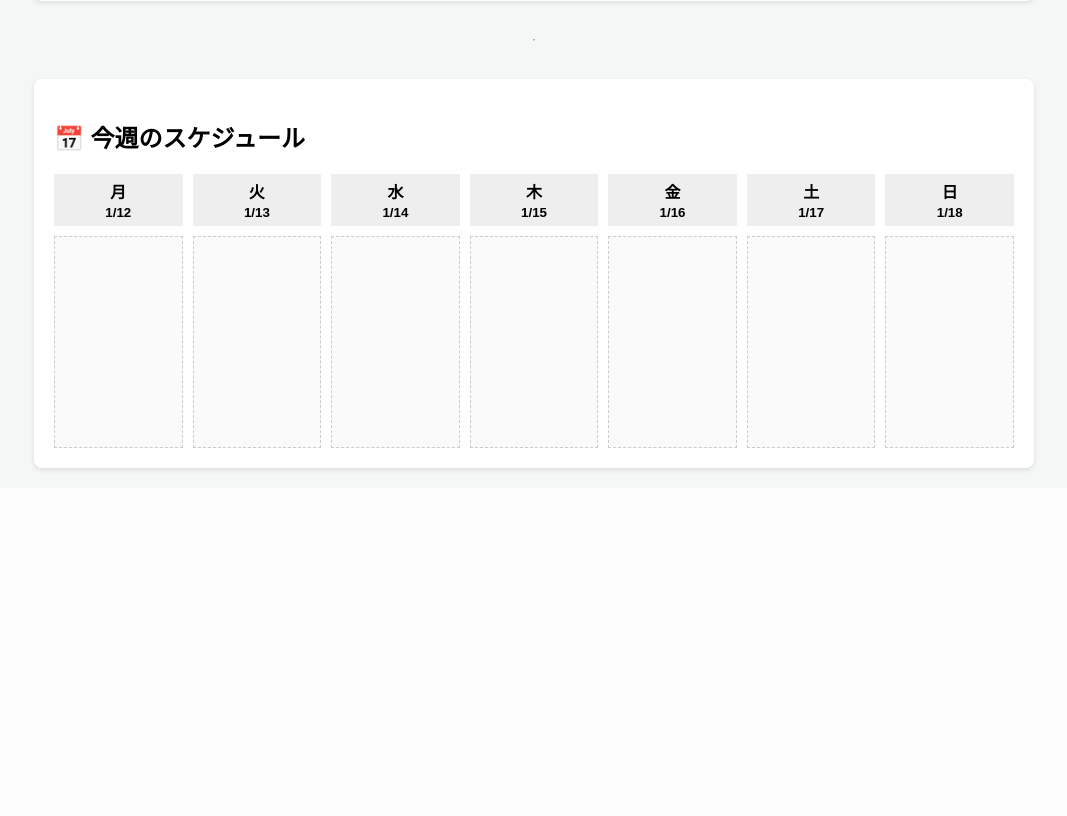
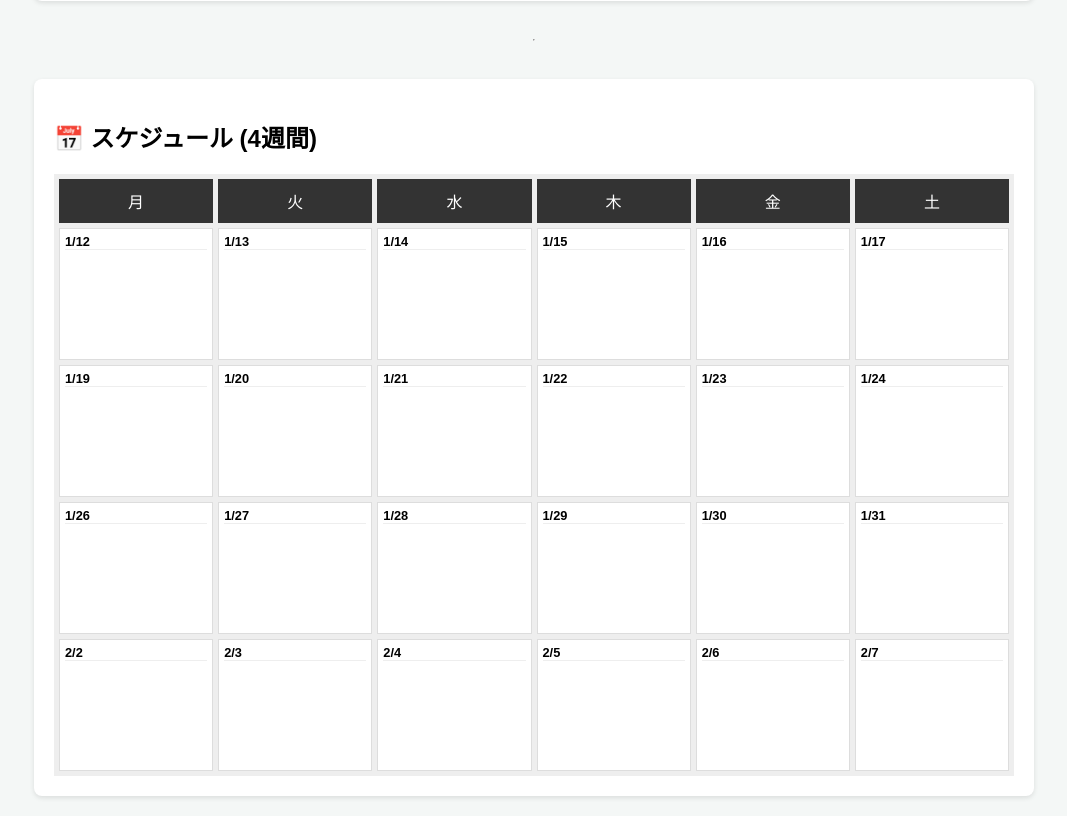
Before and after one commit to hisao5232/repair-timetable, a Flask app: page / in a window 1280 px wide. Shown: the part 412-1228 px from the top of the page, without its empty margins (106-1173 px from the left). Before the commit the page ends 884 px from the top, so only its background shows below. Run offline with Flask 3, Linux system fonts and the light colour scheme.

Commit message:
add 4weeks in UI

```diff
--- a/frontend/static/css/style.css
+++ b/frontend/static/css/style.css
@@ -48,23 +48,39 @@ button {
 /* タイムテーブルのグリッド */
 .timetable-grid {
     display: grid;
-    grid-template-columns: repeat(7, 1fr);
-    gap: 10px;
-    margin-top: 10px;
+    grid-template-columns: repeat(6, 1fr); /* 6列(月〜土) */
+    gap: 5px;
+    background-color: #eee;
+    padding: 5px;
 }
 
 .day-header {
+    background: #333;
+    color: white;
     text-align: center;
-    font-weight: bold;
-    background: #eee;
-    padding: 5px;
+    padding: 10px;
 }
 
 .day-slot {
-    min-height: 200px;
-    border: 1px dashed #ccc;
-    background: #fafafa;
+    background: white;
+    min-height: 120px;
     padding: 5px;
+    border: 1px solid #ddd;
+}
+
+/* 祝日のグレーアウト */
+.day-slot.holiday {
+    background-color: #f0f0f0;
+}
+.day-slot.holiday .date-label {
+    color: #d9534f; /* 祝日は日付を赤く */
+}
+
+.date-label {
+    font-size: 0.8em;
+    font-weight: bold;
+    margin-bottom: 5px;
+    border-bottom: 1px solid #eee;
 }
 
 .appointment-item {
--- a/frontend/static/js/main.js
+++ b/frontend/static/js/main.js
@@ -43,58 +43,71 @@ document.addEventListener('DOMContentLoaded', () => {
     loadTimetable();
 });
 
+// loadTimetable関数を大幅にアップデート
 async function loadTimetable() {
     const now = new Date();
+    // 今週の月曜日を取得
     const dayOfWeek = now.getDay();
     const diffToMon = now.getDate() - dayOfWeek + (dayOfWeek === 0 ? -6 : 1);
-    const monday = new Date(now.setDate(diffToMon));
+    const startDate = new Date(now.setDate(diffToMon));
 
-    const dayIds = ['mon', 'tue', 'wed', 'thu', 'fri', 'sat', 'sun'];
+    const grid = document.querySelector('.timetable-grid');
+    grid.innerHTML = ''; // 一旦空にする
 
-    // ヘッダーとスロットの初期化
-    dayIds.forEach((id, index) => {
-        const targetDate = new Date(monday);
-        targetDate.setDate(monday.getDate() + index);
-        const dateStr = `${targetDate.getMonth() + 1}/${targetDate.getDate()}`;
-        document.querySelector(`.day-header:nth-child(${index + 1})`).innerHTML =
-            `${['月','火','水','木','金','土','日'][index]}<br><small>${dateStr}</small>`;
-
-        const slot = document.getElementById(`day-${id}`);
-        slot.innerHTML = '';
-        slot.dataset.date = targetDate.toISOString().split('T')[0];
+    // ヘッダー作成（月〜土）
+    const daysText = ['月', '火', '水', '木', '金', '土'];
+    daysText.forEach(day => {
+        const header = document.createElement('div');
+        header.className = 'day-header';
+        header.innerText = day;
+        grid.appendChild(header);
     });
 
+    // 4週間分（24日分）の枠を作成
+    for (let i = 0; i < 24; i++) {
+        const targetDate = new Date(startDate);
+        targetDate.setDate(startDate.getDate() + Math.floor(i / 6) * 7 + (i % 6));
+
+        const dateStr = targetDate.toISOString().split('T')[0];
+        const displayDate = `${targetDate.getMonth() + 1}/${targetDate.getDate()}`;
+
+        const slot = document.createElement('div');
+        slot.className = 'day-slot';
+        slot.id = `day-${dateStr}`;
+        slot.innerHTML = `<div class="date-label">${displayDate}</div>`;
+
+        // 祝日判定（簡易的な日本の祝日判定ロジック）
+        if (isJapaneseHoliday(targetDate)) {
+            slot.classList.add('holiday');
+        }
+
+        grid.appendChild(slot);
+    }
+
+    // APIからデータ取得
     try {
         const response = await fetch('https://repair-api.go-pro-world.net/appointments');
         const appointments = await response.json();
-
         appointments.forEach(app => {
             const appDate = app.appointment_date.split('T')[0];
-
-            dayIds.forEach(id => {
-                const slot = document.getElementById(`day-${id}`);
-                if (slot.dataset.date === appDate) {
+            const slot = document.getElementById(`day-${appDate}`);
+            if (slot) {
                 const item = document.createElement('div');
-
-                    // ステータスが completed ならクラスを追加
                 item.className = 'appointment-item' + (app.status === 'completed' ? ' status-completed' : '');
-
-                    item.innerHTML = `
-                        <strong>${app.customer_name}</strong><br>
-                        <small>${app.machine_model}</small><br>
-                        <span class="location">📍${app.location}</span>
-                    `;
-
-                    // ★ ここでクリックイベントを追加
+                item.innerHTML = `<strong>${app.customer_name}</strong><br><small>${app.machine_model}</small>`;
                 item.onclick = () => openCompletionModal(app);
-
                 slot.appendChild(item);
             }
         });
-        });
-    } catch (error) {
-        console.error("データ取得失敗:", error);
+    } catch (e) { console.error(e); }
 }
+
+// 簡易祝日判定関数（主要な固定祝日のみ。本格的には内閣府配布のCSV等が必要ですがまずはこれで）
+function isJapaneseHoliday(date) {
+    const m = date.getMonth() + 1;
+    const d = date.getDate();
+    const holidays = ["1-1", "2-11", "2-23", "4-29", "5-3", "5-4", "5-5", "8-11", "11-3", "11-23"]; // 2026年想定
+    return holidays.includes(`${m}-${d}`);
 }
 
 // --- ステータス管理（モーダル）の処理 ---
--- a/frontend/templates/index.html
+++ b/frontend/templates/index.html
@@ -30,23 +30,8 @@
         <hr>
 
         <section class="timetable-section">
-            <h2>📅 今週のスケジュール</h2>
+            <h2>📅 スケジュール (4週間)</h2>
             <div class="timetable-grid">
-                <div class="day-header">月</div>
-                <div class="day-header">火</div>
-                <div class="day-header">水</div>
-                <div class="day-header">木</div>
-                <div class="day-header">金</div>
-                <div class="day-header">土</div>
-                <div class="day-header">日</div>
-
-                <div class="day-slot" id="day-mon"></div>
-                <div class="day-slot" id="day-tue"></div>
-                <div class="day-slot" id="day-wed"></div>
-                <div class="day-slot" id="day-thu"></div>
-                <div class="day-slot" id="day-fri"></div>
-                <div class="day-slot" id="day-sat"></div>
-                <div class="day-slot" id="day-sun"></div>
             </div>
         </section>
         <div id="status-modal" style="display:none; background: #fff; border: 1px solid #000; padding: 20px; position: fixed; top: 20%; left: 30%; z-index: 1000; box-shadow: 0 4px 15px rgba(0,0,0,0.3); border-radius: 8px;">
```
Lines whose indentation alone changed are shown as unchanged.
